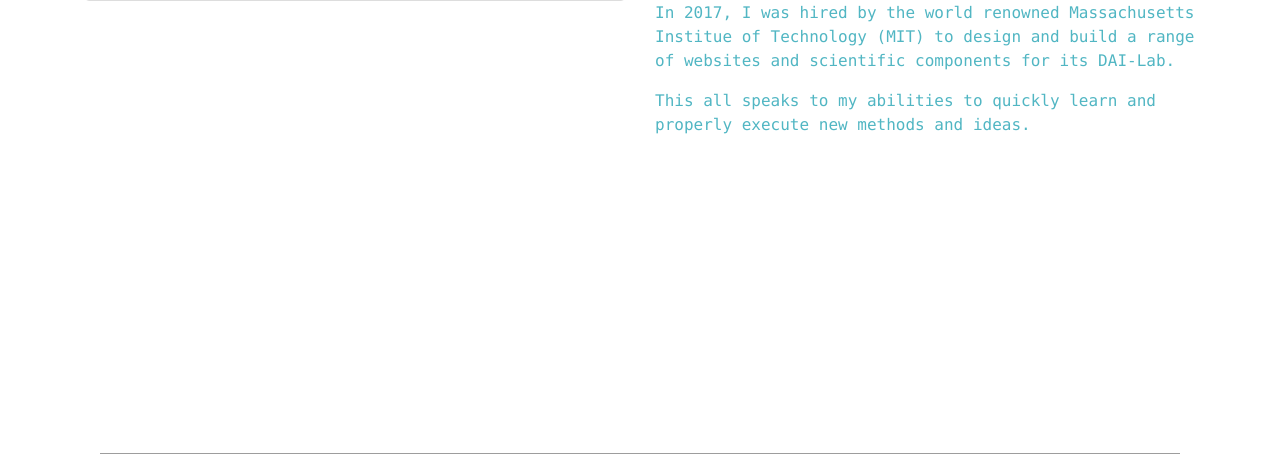
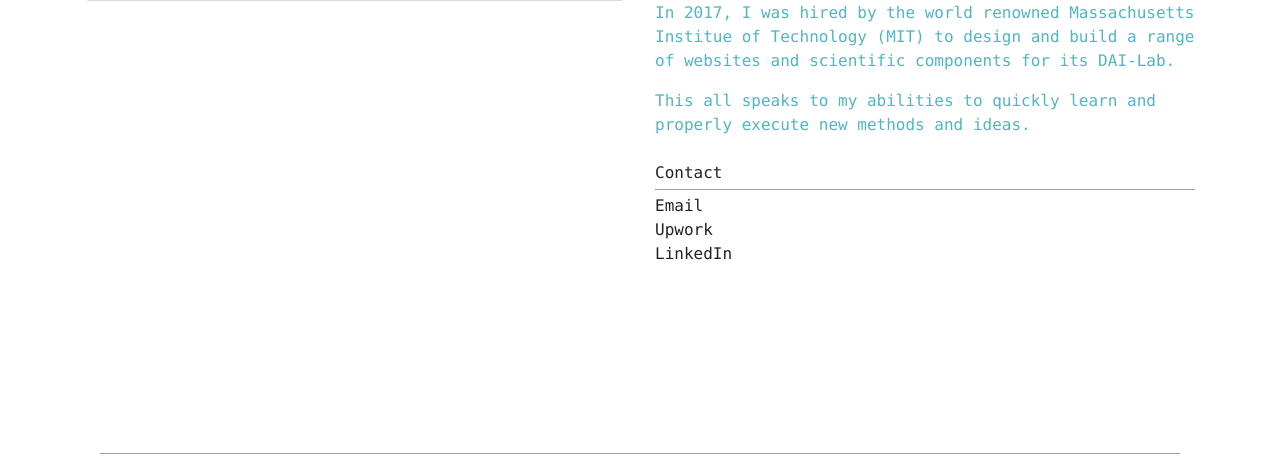
Before and after one commit to Brandon225/snippet_converter, a PHP site: page /index.php?action=about in a window 1280 px wide. Shown: the part 573-1032 px from the top of the page. Run offline with PHP 8.4, Linux system fonts and the light colour scheme; some libraries are stand-ins or nearby versions.

Commit message:
Added favicons.

```diff
--- a/includes/head.php
+++ b/includes/head.php
@@ -20,6 +20,14 @@
 <meta name="twitter:description" content="A snippet converter. Moving to a new code editor?  Convert your code snippets quickly and easily!" />
 <meta name="twitter:image" content="http://snippets.reimagin8d.com/img/logo.png" />
 
+<!-- Favicon -->
+<link rel="apple-touch-icon" sizes="180x180" href="/apple-touch-icon.png">
+<link rel="icon" type="image/png" sizes="32x32" href="/favicon-32x32.png">
+<link rel="icon" type="image/png" sizes="16x16" href="/favicon-16x16.png">
+<link rel="manifest" href="/manifest.json">
+<link rel="mask-icon" href="/safari-pinned-tab.svg" color="#d85360">
+<meta name="theme-color" content="#ffffff">
+
 <!-- <link rel="stylesheet" href="css/bootstrap.min.css"> -->
 <link rel="stylesheet" href="https://maxcdn.bootstrapcdn.com/bootstrap/4.0.0-beta.2/css/bootstrap.min.css" integrity="sha384-PsH8R72JQ3SOdhVi3uxftmaW6Vc51MKb0q5P2rRUpPvrszuE4W1povHYgTpBfshb" crossorigin="anonymous">
 
--- a/templates/about.php
+++ b/templates/about.php
@@ -23,13 +23,18 @@
             <div class="row">
                 <div class='col-sm-6'>
                     <img class="img-thumbnail" src="/img/me.jpg" alt="Brandon Tindle Developer Designer">
+                    <!-- <ul class="list-unstyled mt-4">
+                        Contact
+                        <hr class="my-1">
+                        <li><a class="text-black hover-red" href="mailto:reimagin8d@reimagin8d.com?subject=Contact%20Inquiry">Email</a></li>
+                        <li><a class="text-black hover-red" href="https://www.upwork.com/o/profiles/users/_~013867cd1e9a262919/" target="_blank">Upwork</a></li>
+                        <li><a class="text-black hover-red" href="www.linkedin.com/in/brandon-tindle" target="_blank">LinkedIn</a></li>
+                    </ul> -->
                 </div>
                 <div class='col-sm-6'>
                     <p>Clean, simple and scalable are the hallmarks of my work. Maintaining clean, simple and scalable code allows me to build stable, sustainable applications.</p>
 
                     <p>I am a FULL STACK developer &amp; designer with over eight years of experience building and designing websites, databases, servers, and mobile applications. I have a BFA from The Boston Conservatory. Unsatisfied with the quality of applications built for the theater world, I took matters into my own hands and delved head first into Mobile and Web Design and Development.</p>
-
-                    <!-- <p>I completed Stanford University’s iPhone Development courses via iTunes U and devoured every Objective-C book I could find. I now have five applications on the App Store, three of which have been featured by Apple.</p> -->
 
                     <p>In 2013, I was awarded the position of Software Project Manager at the prestigious New York Vocal Coaching where I accumulated over 2,000 hours building and designing websites, mobile applications, logo design and branding, and graphics design.</p>
 
@@ -37,6 +42,13 @@
 
 
                     <p>This all speaks to my abilities to quickly learn and properly execute new methods and ideas.</p>
+                    <ul class="list-unstyled mt-4">
+                        Contact
+                        <hr class="my-1">
+                        <li><a class="text-black hover-red" href="mailto:reimagin8d@reimagin8d.com?subject=Contact%20Inquiry">Email</a></li>
+                        <li><a class="text-black hover-red" href="https://www.upwork.com/o/profiles/users/_~013867cd1e9a262919/" target="_blank">Upwork</a></li>
+                        <li><a class="text-black hover-red" href="www.linkedin.com/in/brandon-tindle" target="_blank">LinkedIn</a></li>
+                    </ul>
                 </div>
             </div>
 
```
Also changed, not shown: browserconfig.xml (+2 -5 lines), android-chrome-192x192.png (added), android-chrome-512x512.png (added), apple-touch-icon.png, favicon-16x16.png (added), favicon-32x32.png (added), favicon.ico, manifest.json (added), mstile-144x144.png (added), mstile-150x150.png (added), mstile-310x150.png (added), mstile-310x310.png (added), mstile-70x70.png (added), safari-pinned-tab.svg (added).
